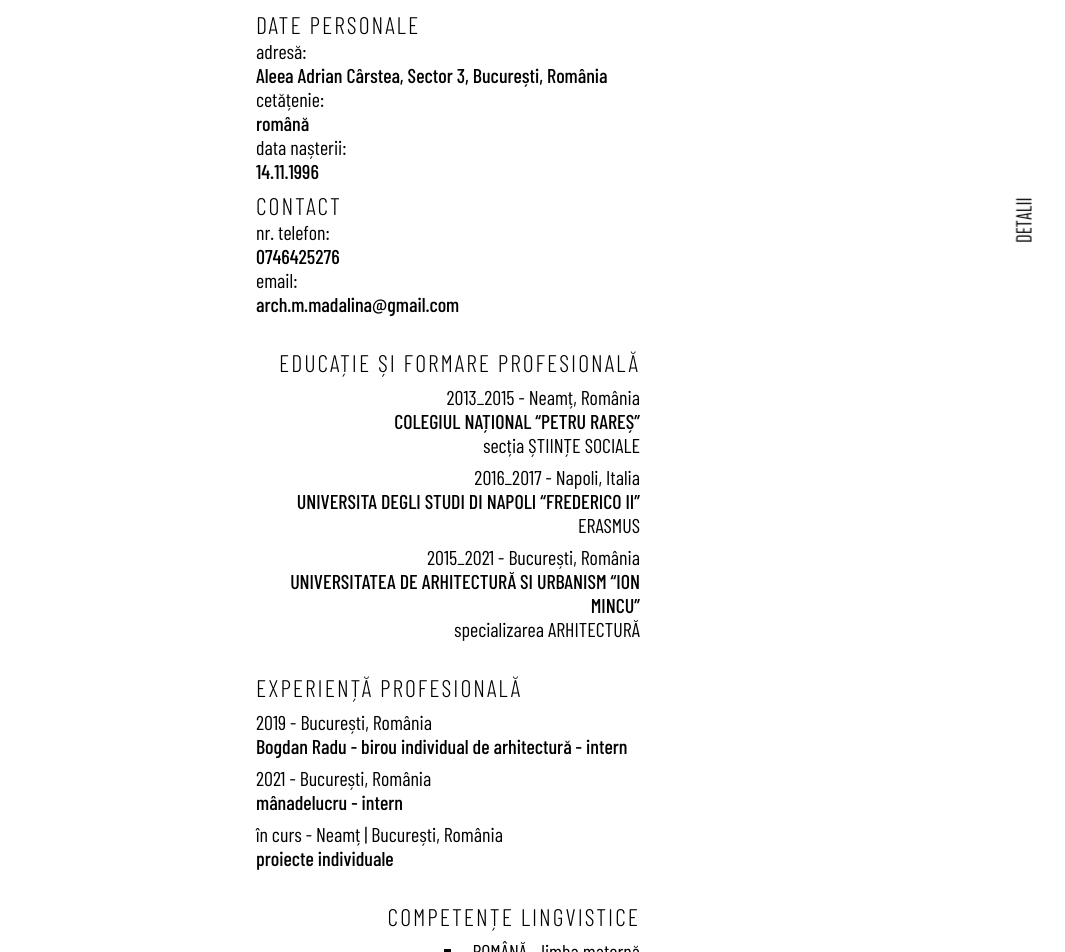
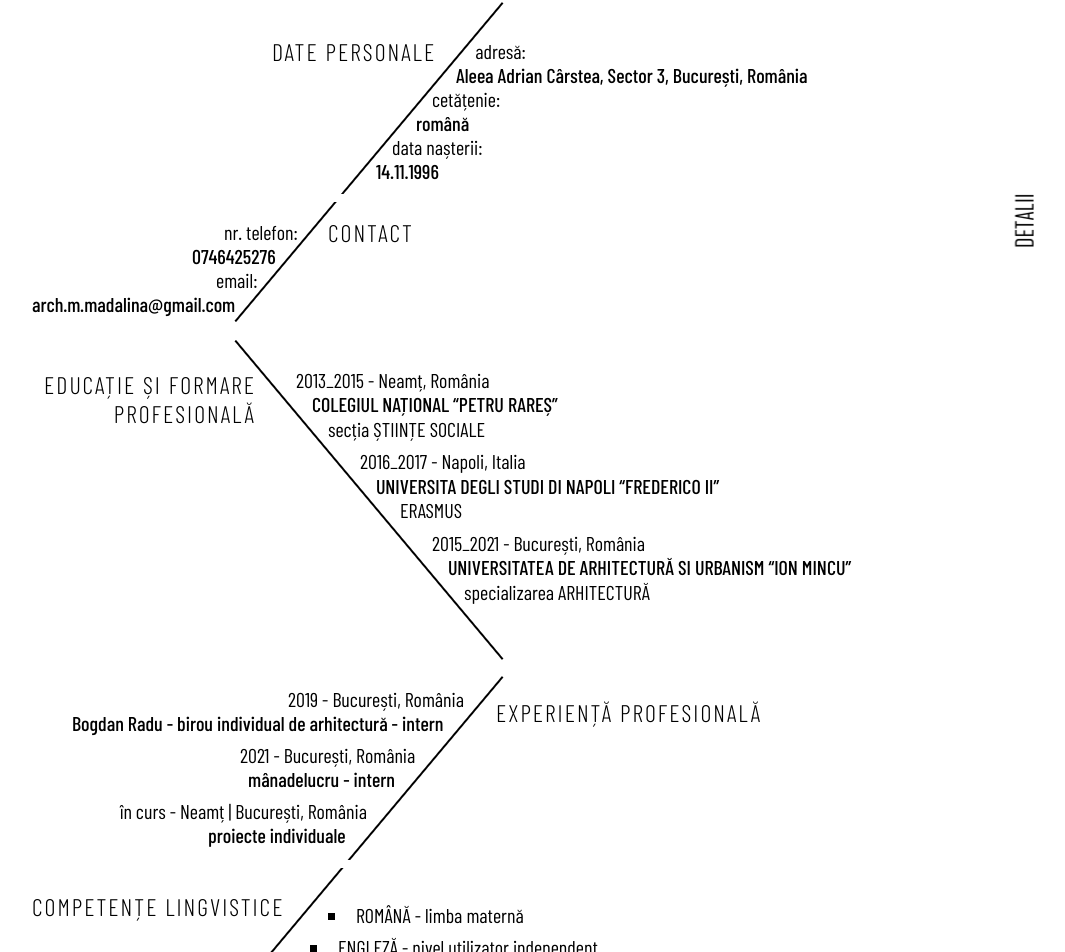
Before and after one commit to ITSchool-Web-Heroines/Proiect-Final, a Next.js app: page /about in a window 1280 px wide. Shown: the part 430-1382 px from the top of the page, without its empty margins (192-1257 px from the left). Built offline with nearby package versions, Linux system fonts and the light colour scheme; a web font is replaced by a local one.

Commit message:
DesignDetailsPage

```diff
--- a/components/InfoBox.js
+++ b/components/InfoBox.js
@@ -6,18 +6,18 @@ function InfoBox(props) {
     <div className={styles.box}>
       <p className={styles.section_title}>{props.title}</p>
       <div className={styles.details}>
-        <div>
-          <p>{props.subtitle_one}</p>
-          <p> {props.text_one}</p>
+        <div className={styles.one}>
+          <p className={styles.title}>{props.subtitle_one}</p>
+          <p className={styles.text}> {props.text_one}</p>
         </div>
-        <div>
-          <p>{props.subtitle_two}</p>
-          <p> {props.text_two}</p>
+        <div className={styles.two}>
+          <p className={styles.title}>{props.subtitle_two}</p>
+          <p className={styles.text}> {props.text_two}</p>
         </div>
         {props.subtitle_three && (
-          <div>
-            <p>{props.subtitle_three}</p>
-            <p> {props.text_three}</p>
+          <div className={styles.three}>
+            <p className={styles.title}>{props.subtitle_three}</p>
+            <p className={styles.text}> {props.text_three}</p>
           </div>
         )}
       </div>
--- a/components/NavBar.module.scss
+++ b/components/NavBar.module.scss
@@ -4,6 +4,7 @@
 .menu {
   margin: auto;
   display: grid;
+  z-index: 5;
   justify-items: center;
   grid-template-columns: 1fr 1fr 1fr;
   grid-template-rows: 1fr 1fr;
@@ -11,6 +12,7 @@
   width: 95vw;
   a {
     @include font-details(#000, "ag-regular", 1.25rem, uppercase);
+    background-image: #fff;
     text-decoration: none;
     padding-block: 0.2rem;
     &.home {
@@ -58,6 +60,7 @@
       animation: ver-menu-ani 2s;
     }
     a {
+      font-size: 1.5rem;
       position: absolute;
       outline: 1px solid transparent;
       -webkit-backface-visibility: hidden;
--- a/pages/about/about.module.scss
+++ b/pages/about/about.module.scss
@@ -165,3 +165,234 @@
     padding-block: 2rem;
   }
 }
+@media (min-width: 950px) {
+  .main {
+    grid-template-columns: 1fr;
+    width: 95vw;
+    .information {
+      width: 50rem;
+      &::before {
+        content: "";
+        position: absolute;
+        background-color: #000;
+        width: 0.1rem;
+        height: 26rem;
+        transform: translate(22rem, -3.5rem) rotate(40deg);
+        outline: 1px solid transparent;
+        backface-visibility: hidden;
+        perspective: 1000px;
+        will-change: transform;
+      }
+      &::after {
+        content: "";
+        position: absolute;
+        background-color: #fff;
+        width: 3rem;
+        height: 0.5rem;
+        transform: translate(18.5rem, 11.5rem);
+      }
+      > .box:nth-child(1) {
+        .section_title {
+          padding-inline-start: 16rem;
+          transform: translateY(1.7rem);
+        }
+        .one {
+          .title {
+            padding-inline-start: 28.7rem;
+          }
+          .text {
+            padding-inline-start: 27.5rem;
+          }
+        }
+        .two {
+          .title {
+            padding-inline-start: 26rem;
+          }
+          .text {
+            padding-inline-start: 25rem;
+          }
+        }
+        .three {
+          .title {
+            padding-inline-start: 23.5rem;
+          }
+          .text {
+            padding-inline-start: 22.5rem;
+          }
+        }
+      }
+      > .box:nth-child(2) {
+        .section_title {
+          padding-inline-start: 19.5rem;
+          transform: translateY(1.7rem);
+        }
+        .one {
+          .title {
+            padding-inline-start: 13rem;
+          }
+          .text {
+            padding-inline-start: 11rem;
+          }
+        }
+        .two {
+          .title {
+            padding-inline-start: 12.5rem;
+          }
+          .text {
+            padding-inline-start: 1rem;
+          }
+        }
+      }
+    }
+    .school {
+      height: 19rem;
+      width: 50rem;
+      &::before {
+        content: "";
+        position: absolute;
+        background-color: #000;
+        width: 0.1rem;
+        height: 26rem;
+        transform: translate(22rem, -3.5rem) rotate(-40deg);
+        outline: 1px solid transparent;
+        backface-visibility: hidden;
+        perspective: 1000px;
+        will-change: transform;
+      }
+      div:nth-child(2) {
+        p:nth-child(1) {
+          padding-inline-start: 19.5rem;
+        }
+        p:nth-child(2) {
+          padding-inline-start: 20.5rem;
+        }
+        p:nth-child(3) {
+          padding-inline-start: 21.5rem;
+        }
+      }
+      div:nth-child(3) {
+        p:nth-child(1) {
+          padding-inline-start: 23.5rem;
+        }
+        p:nth-child(2) {
+          padding-inline-start: 24.5rem;
+        }
+        p:nth-child(3) {
+          padding-inline-start: 26rem;
+        }
+      }
+      div:nth-child(4) {
+        p:nth-child(1) {
+          padding-inline-start: 28rem;
+        }
+        p:nth-child(2) {
+          padding-inline-start: 29rem;
+          width: 26rem;
+          text-align: left;
+        }
+        p:nth-child(3) {
+          padding-inline-start: 30rem;
+        }
+      }
+      .box {
+        display: grid;
+        justify-items: start;
+        transform: translate(-2rem, -3rem);
+      }
+      .section_title {
+        width: 15rem;
+        float: none;
+        transform: translateY(1.4rem);
+      }
+    }
+    .jobs {
+      grid-row: 4/5;
+      grid-column: 1/2;
+      width: 50rem;
+      height: 19rem;
+      align-content: center;
+      &::before {
+        content: "";
+        position: absolute;
+        background-color: #000;
+        width: 0.1rem;
+        height: 26rem;
+        transform: translate(22rem, -3.5rem) rotate(40deg);
+        outline: 1px solid transparent;
+        backface-visibility: hidden;
+        perspective: 1000px;
+        will-change: transform;
+      }
+      div:nth-child(2) {
+        p:nth-child(1) {
+          padding-inline-start: 13.5rem;
+        }
+        p:nth-child(2) {
+          padding-inline-start: 0rem;
+        }
+      }
+      div:nth-child(3) {
+        p:nth-child(1) {
+          padding-inline-start: 10.5rem;
+        }
+        p:nth-child(2) {
+          padding-inline-start: 11rem;
+        }
+      }
+      div:nth-child(4) {
+        p:nth-child(1) {
+          padding-inline-start: 3rem;
+        }
+        p:nth-child(2) {
+          padding-inline-start: 8.5rem;
+        }
+      }
+      .box {
+        display: grid;
+        justify-items: start;
+        align-content: center;
+        transform: translate(3.5rem, -5.5rem);
+      }
+      .section_title {
+        padding-inline-start: 30rem;
+        float: none;
+        transform: translateY(-2.5rem);
+      }
+    }
+    .languages {
+      grid-row: 4/5;
+      grid-column: 1/2;
+      &::after {
+        content: "";
+        position: absolute;
+        background-color: #fff;
+        width: 3rem;
+        height: 0.5rem;
+        transform: translate(6rem, 11rem);
+      }
+      p,
+      li {
+        text-align: start;
+      }
+      ul {
+        align-content: center;
+        transform: translate(0.5rem, 3rem);
+        li:nth-child(1) {
+          padding-inline-start: 5rem;
+        }
+        li:nth-child(2) {
+          padding-inline-start: 3.1em;
+        }
+        li:nth-child(3) {
+          padding-inline-start: 1.5rem;
+        }
+      }
+      .section_title {
+        transform: translate(-12rem, 13rem);
+      }
+    }
+  }
+  .header {
+    grid-column: 1/2;
+  }
+}
--- a/pages/about/index.js
+++ b/pages/about/index.js
@@ -3,6 +3,7 @@ import Head from "next/head";
 
 // STYLES
 import styles from "./about.module.scss";
+
 // DATA
 import informations from "../../data/about/information";
 import schools from "../../data/about/schools";
```
Also changed, not shown: pages/index.module.scss (+7 -5 lines).
